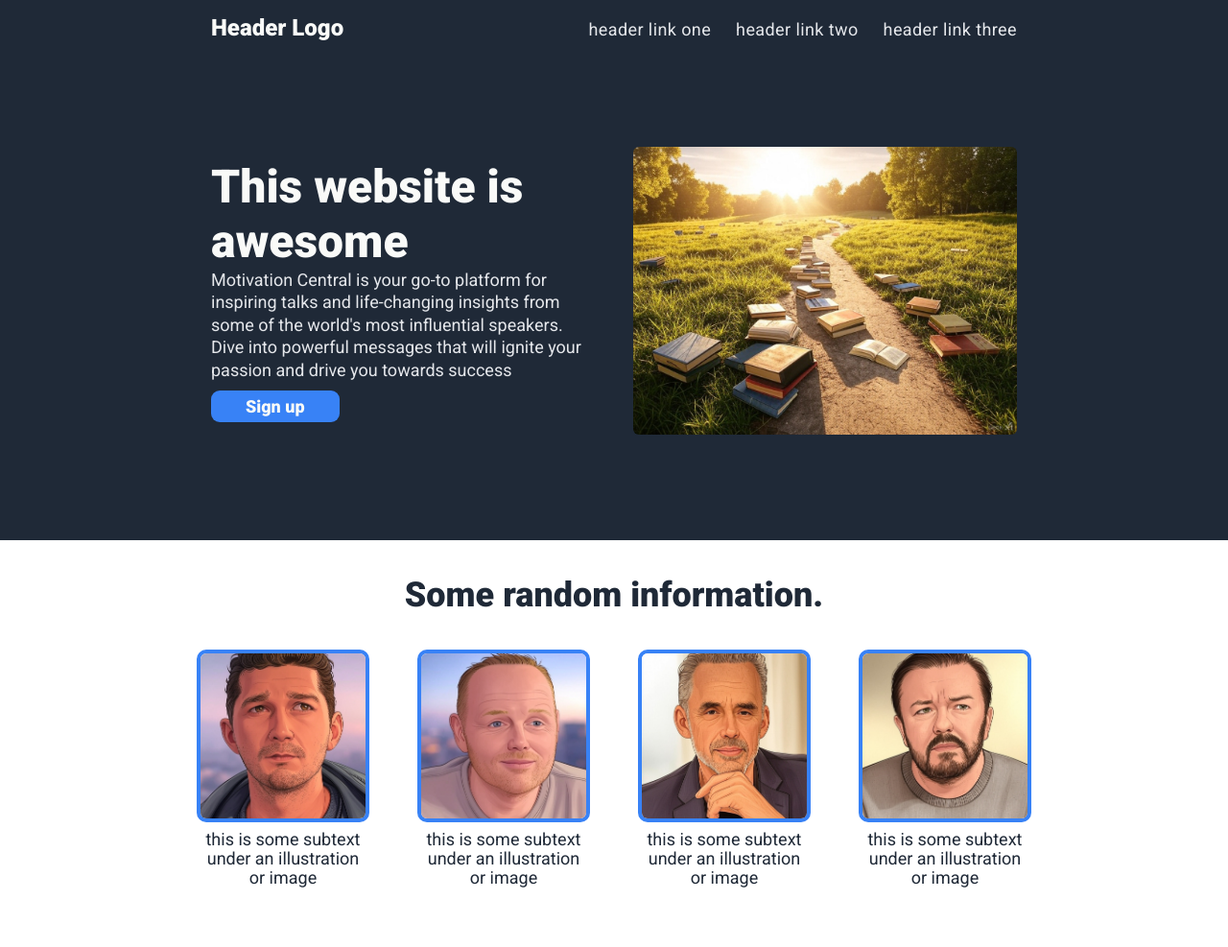
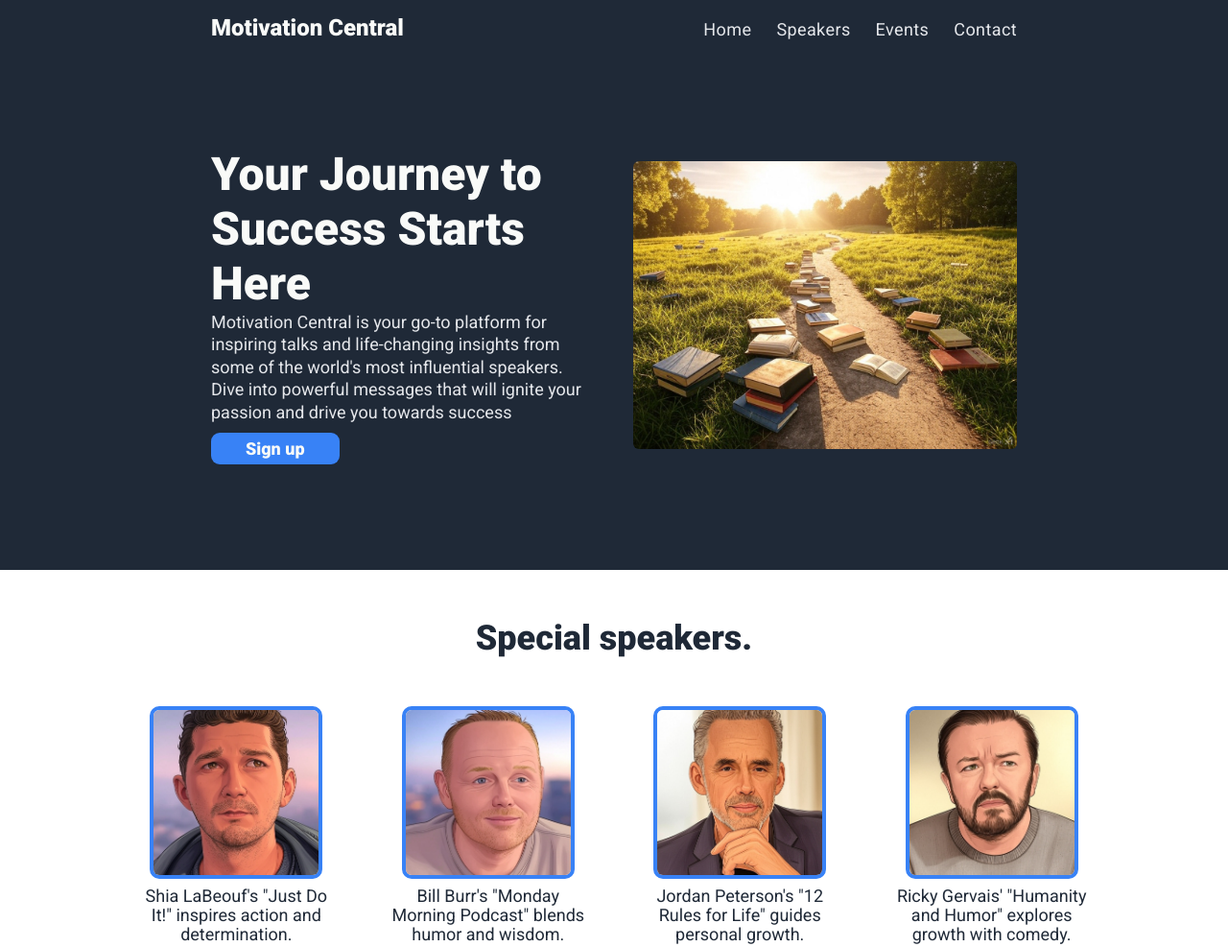
Before and after one commit to d2038-dev/landing-page, a plain HTML site: page index.html in a window 1280 px wide. Shown: the top 987 px of the page at 96% size. Drawn offline with Linux system fonts and the light colour scheme.

Commit message:
feat: update landing page content for motivation central
Update landing page content to reflect "motivation central" theme

- update header logo and navigation links
- update main heading
- update section headings and speaker descriptions
- adjust styles for new content

```diff
--- a/index.html
+++ b/index.html
@@ -9,16 +9,17 @@
   <body>
     <div class="section-1">
       <div class="nav">
-        <div class="logo">Header Logo</div>
+        <div class="logo">Motivation Central</div>
         <ul class="links">
-          <li><a href="">header link one</a></li>
-          <li><a href="">header link two</a></li>
-          <li><a href="">header link three</a></li>
+          <li><a href="">Home</a></li>
+          <li><a href="">Speakers</a></li>
+          <li><a href="">Events</a></li>
+          <li><a href="">Contact</a></li>
         </ul>
       </div>
       <div class="content">
         <div class="text-container">
-          <h1 class="heading">This website is awesome</h1>
+          <h1 class="heading">Your Journey to Success Starts Here</h1>
           <p class="text">
             Motivation Central is your go-to platform for inspiring talks and
             life-changing insights from some of the world's most influential
@@ -33,14 +34,14 @@
       </div>
     </div>
     <div class="section-2">
-      <h2 class="info-heading">Some random information.</h2>
+      <h2 class="info-heading">Special speakers.</h2>
       <div class="cards">
         <div class="card">
           <div class="card-image-wrapper">
             <img src="./images/shia.jpg" alt="" class="info-image" />
           </div>
           <p class="info-text">
-            this is some subtext under an illustration or image
+            Shia LaBeouf's "Just Do It!" inspires action and determination.
           </p>
         </div>
         <div class="card">
@@ -48,7 +49,7 @@
             <img src="./images/bill.jpg" alt="" class="info-image" />
           </div>
           <p class="info-text">
-            this is some subtext under an illustration or image
+            Bill Burr's "Monday Morning Podcast" blends humor and wisdom.
           </p>
         </div>
         <div class="card">
@@ -56,7 +57,7 @@
             <img src="./images/jordan.jpg" alt="" class="info-image" />
           </div>
           <p class="info-text">
-            this is some subtext under an illustration or image
+            Jordan Peterson's "12 Rules for Life" guides personal growth.
           </p>
         </div>
         <div class="card">
@@ -64,7 +65,7 @@
             <img src="./images/ricky.jpg" alt="" class="info-image" />
           </div>
           <p class="info-text">
-            this is some subtext under an illustration or image
+            Ricky Gervais' "Humanity and Humor" explores growth with comedy.
           </p>
         </div>
       </div>
@@ -85,15 +86,20 @@
       <div class="action-wrapper">
         <div class="action-items">
           <div class="action-text-wrapper">
-            <h3 class="action-title">Call to action! It's time!</h3>
-            <p class="action-text">Sign up for our product by clicking that button right over there!</p>
+            <h3 class="action-title">Join the Motivation Movement!</h3>
+            <p class="action-text">
+              Sign up for exclusive content, event updates, and motivational
+              tips from our speakers, and more!
+            </p>
           </div>
           <button class="btn action-btn">Sign up</button>
         </div>
       </div>
     </div>
     <div class="section-5">
-      <p class="copyright">Copyright <span class="emoji">©️</span> The Odin Project 2025</p>
+      <p class="copyright">
+        Copyright <span class="emoji">©️</span> The Odin Project 2025
+      </p>
     </div>
   </body>
 </html>
--- a/style.css
+++ b/style.css
@@ -1,4 +1,4 @@
-@import url('https://fonts.googleapis.com/css2?family=Roboto:ital,wght@0,100..900;1,100..900&display=swap');
+@import url("https://fonts.googleapis.com/css2?family=Roboto:ital,wght@0,100..900;1,100..900&display=swap");
 
 *,
 *::before,
@@ -103,14 +103,14 @@ button {
 
 .section-2 {
   text-align: center;
-  padding: 36px 20px 120px;
+  padding: 50px 20px 120px;
 }
 
 .info-heading {
   color: #1f2937;
   font-size: 36px;
   font-weight: 900;
-  margin-bottom: 36px;
+  margin-bottom: 50px;
 }
 
 .cards {
@@ -125,6 +125,7 @@ button {
   width: 180px;
   height: 180px;
   overflow: hidden;
+  margin: 0 auto;
 }
 
 .info-image {
@@ -136,7 +137,7 @@ button {
 .info-text {
   color: #1f2937;
   font-size: 18px;
-  width: 16ch;
+  width: 21ch;
   margin: 8px auto 0;
   line-height: 1.1;
 }
@@ -175,6 +176,7 @@ figcaption {
   display: flex;
   justify-content: space-between;
   align-items: center;
+  gap: 30px;
 }
 
 .action-title {
@@ -187,9 +189,11 @@ figcaption {
   font-size: 18px;
   color: #e5e7eb;
   letter-spacing: 0.5px;
+  width: 56ch;
 }
 
 .action-btn {
+  flex-shrink: 0;
   border: 3px solid #f9faf8;
 }
 
```
